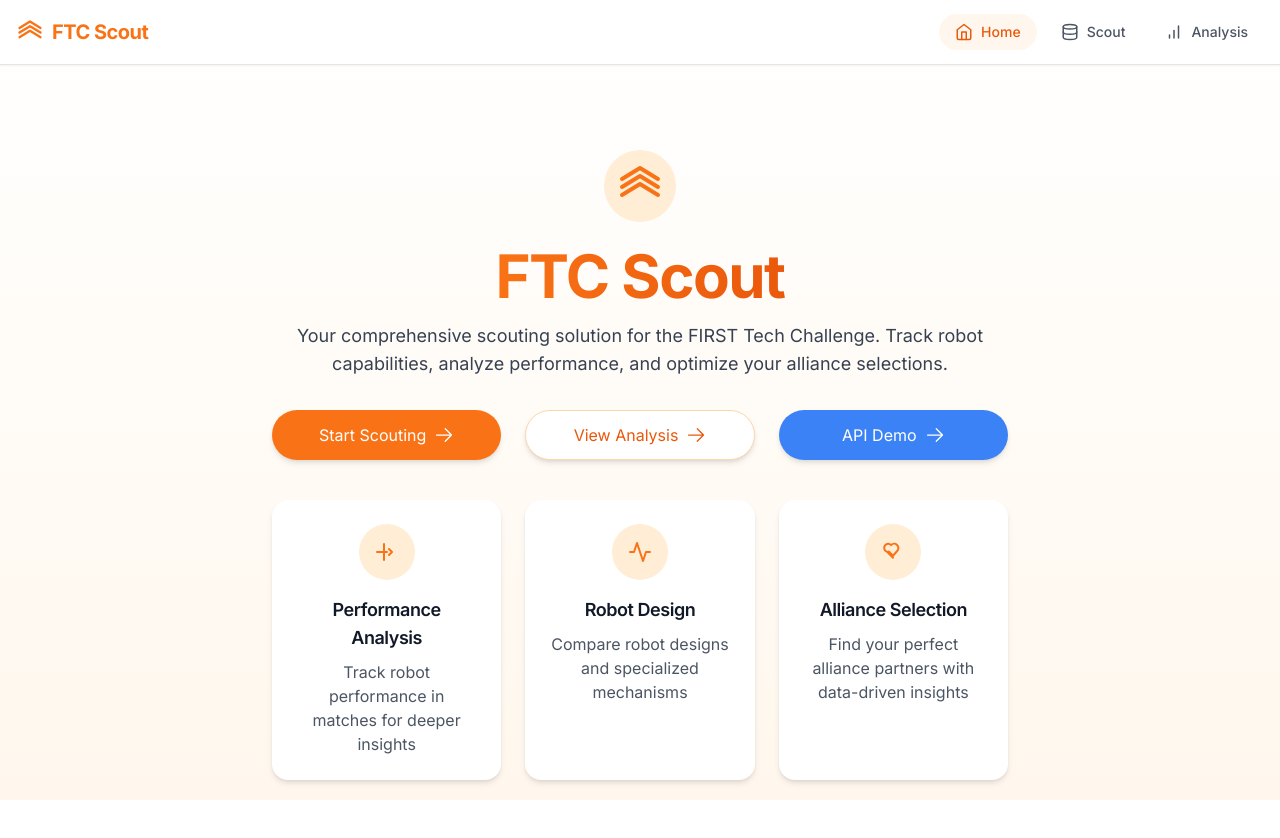
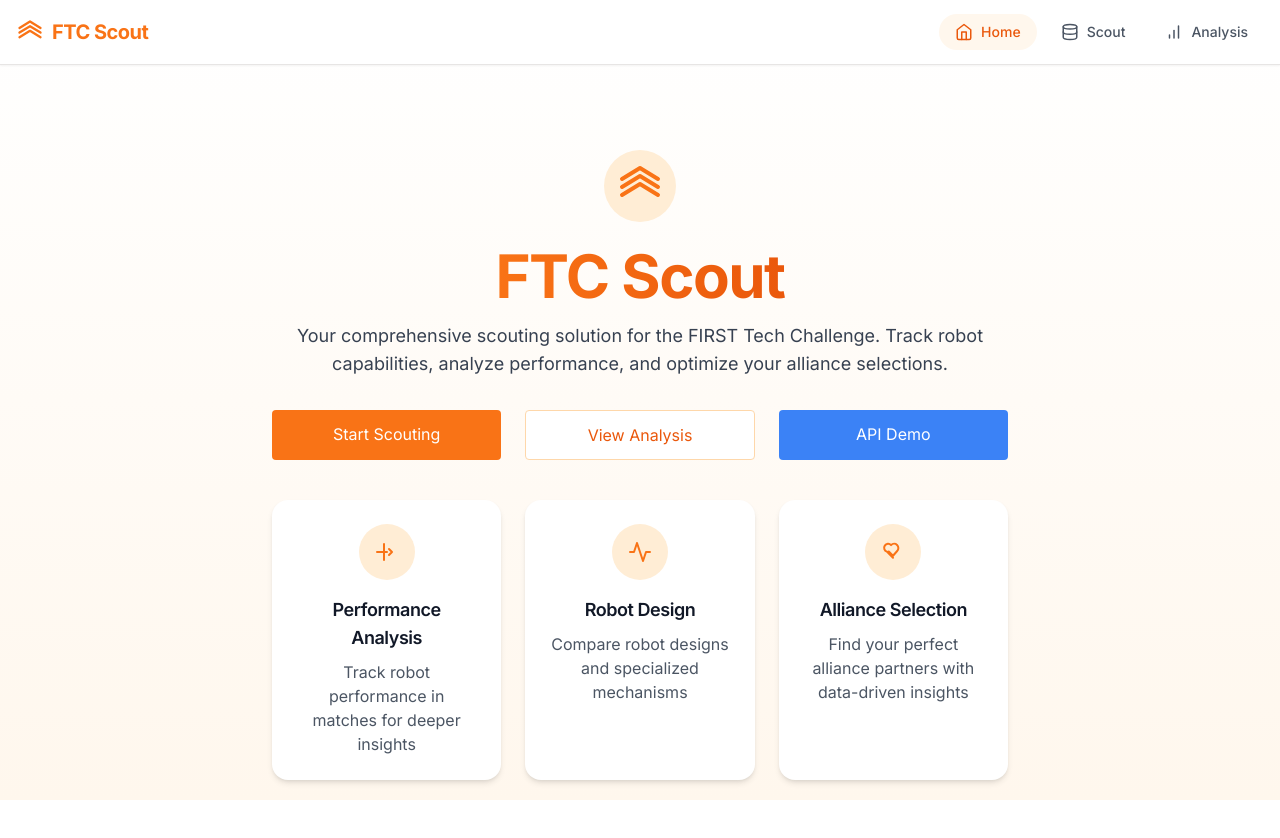
Before and after one commit to Emre-Kaymaz-sudo/ftc-scout-main, a Next.js app in the folder FTC Scout/: page / in a window 1280 px wide. Shown: the top 838 px of the page. Built offline with nearby package versions, Linux system fonts and the light colour scheme.

Commit message:
Simplify links and buttons to fix navigation issues

```diff
--- a/FTC Scout/src/app/page.tsx
+++ b/FTC Scout/src/app/page.tsx
@@ -26,31 +26,21 @@ export default function Home() {
         </p>
 
         <div className="grid grid-cols-1 md:grid-cols-3 gap-6 mb-10">
-          <Link
-            href="/scout"
-            className="flex items-center justify-center gap-2 bg-orange-500 text-white py-3 px-6 rounded-full shadow-md hover:bg-orange-600 transition-all duration-300"
-          >
-            <span>Start Scouting</span>
-            <ArrowRightIcon className="h-5 w-5" />
+          <Link href="/scout" className="bg-orange-500 text-white p-3 rounded">
+            Start Scouting
           </Link>
-          <Link
-            href="/analysis"
-            className="flex items-center justify-center gap-2 bg-white border border-orange-200 text-orange-600 py-3 px-6 rounded-full shadow-md hover:bg-orange-50 transition-all duration-300"
-          >
-            <span>View Analysis</span>
-            <ArrowRightIcon className="h-5 w-5" />
+
+          <Link href="/analysis" className="bg-white border border-orange-200 text-orange-600 p-3 rounded">
+            View Analysis
           </Link>
-          <Link
-            href="/teams-api"
-            className="flex items-center justify-center gap-2 bg-blue-500 text-white py-3 px-6 rounded-full shadow-md hover:bg-blue-600 transition-all duration-300"
-          >
-            <span>API Demo</span>
-            <ArrowRightIcon className="h-5 w-5" />
+
+          <Link href="/teams-api" className="bg-blue-500 text-white p-3 rounded">
+            API Demo
           </Link>
         </div>
 
         <div className="grid grid-cols-1 sm:grid-cols-3 gap-6 text-center">
-          <div className="bg-white bg-opacity-80 p-6 rounded-2xl shadow-md hover:shadow-lg transition-all duration-300 hover:shadow-orange-100">
+          <div className="bg-white bg-opacity-80 p-6 rounded-2xl shadow-md">
             <div className="inline-flex h-14 w-14 items-center justify-center rounded-full bg-orange-100 text-orange-500 mb-4">
               <svg xmlns="http://www.w3.org/2000/svg" width="24" height="24" viewBox="0 0 24 24" fill="none" stroke="currentColor" strokeWidth="2" strokeLinecap="round" strokeLinejoin="round">
                 <path d="M2 12h10"></path>
@@ -62,7 +52,7 @@ export default function Home() {
             <p className="text-gray-600">Track robot performance in matches for deeper insights</p>
           </div>
 
-          <div className="bg-white bg-opacity-80 p-6 rounded-2xl shadow-md hover:shadow-lg transition-all duration-300 hover:shadow-orange-100">
+          <div className="bg-white bg-opacity-80 p-6 rounded-2xl shadow-md">
             <div className="inline-flex h-14 w-14 items-center justify-center rounded-full bg-orange-100 text-orange-500 mb-4">
               <svg xmlns="http://www.w3.org/2000/svg" width="24" height="24" viewBox="0 0 24 24" fill="none" stroke="currentColor" strokeWidth="2" strokeLinecap="round" strokeLinejoin="round">
                 <path d="M22 12h-4l-3 9L9 3l-3 9H2"></path>
@@ -72,7 +62,7 @@ export default function Home() {
             <p className="text-gray-600">Compare robot designs and specialized mechanisms</p>
           </div>
 
-          <div className="bg-white bg-opacity-80 p-6 rounded-2xl shadow-md hover:shadow-lg transition-all duration-300 hover:shadow-orange-100">
+          <div className="bg-white bg-opacity-80 p-6 rounded-2xl shadow-md">
             <div className="inline-flex h-14 w-14 items-center justify-center rounded-full bg-orange-100 text-orange-500 mb-4">
               <svg xmlns="http://www.w3.org/2000/svg" width="24" height="24" viewBox="0 0 24 24" fill="none" stroke="currentColor" strokeWidth="2" strokeLinecap="round" strokeLinejoin="round">
                 <path d="M12 17.75l-6.172-6.172a4 4 0 114.242-6.5 4 4 0 016.1 5.903L12 15.75l-4.242-4.242"></path>
```
